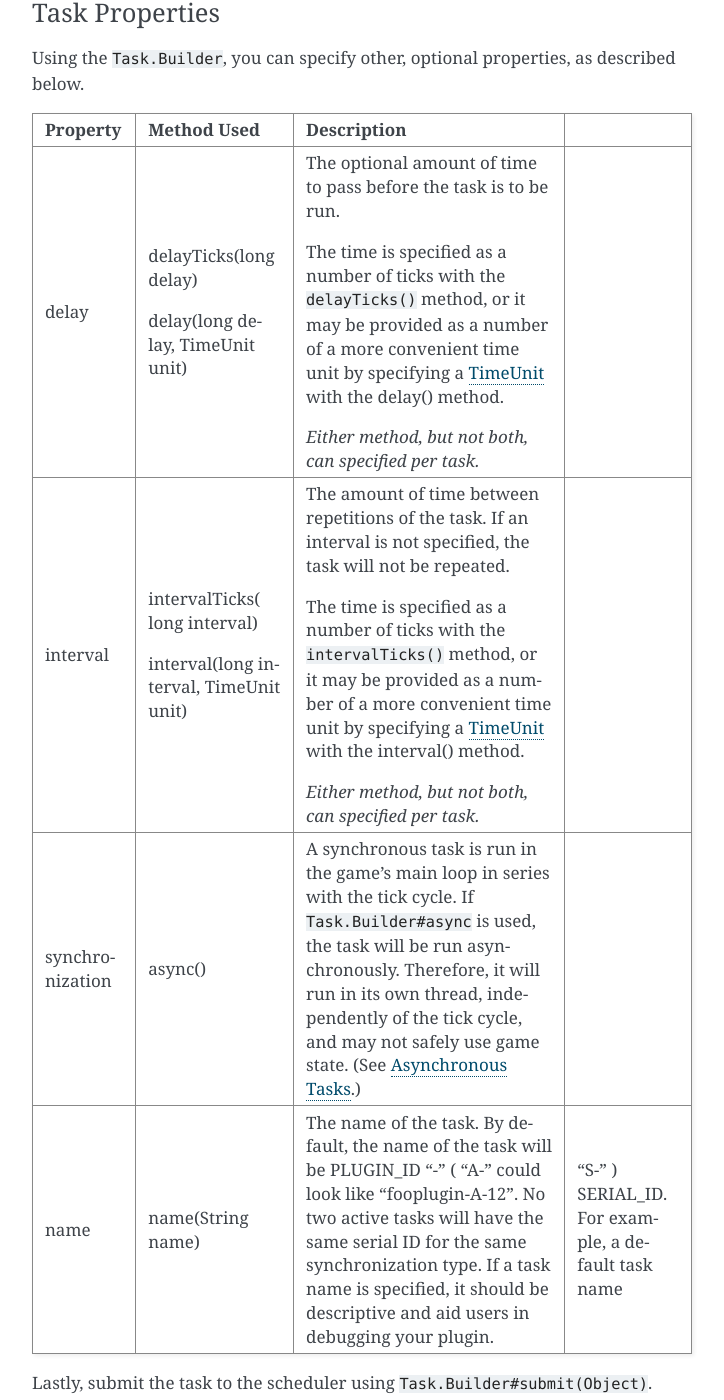
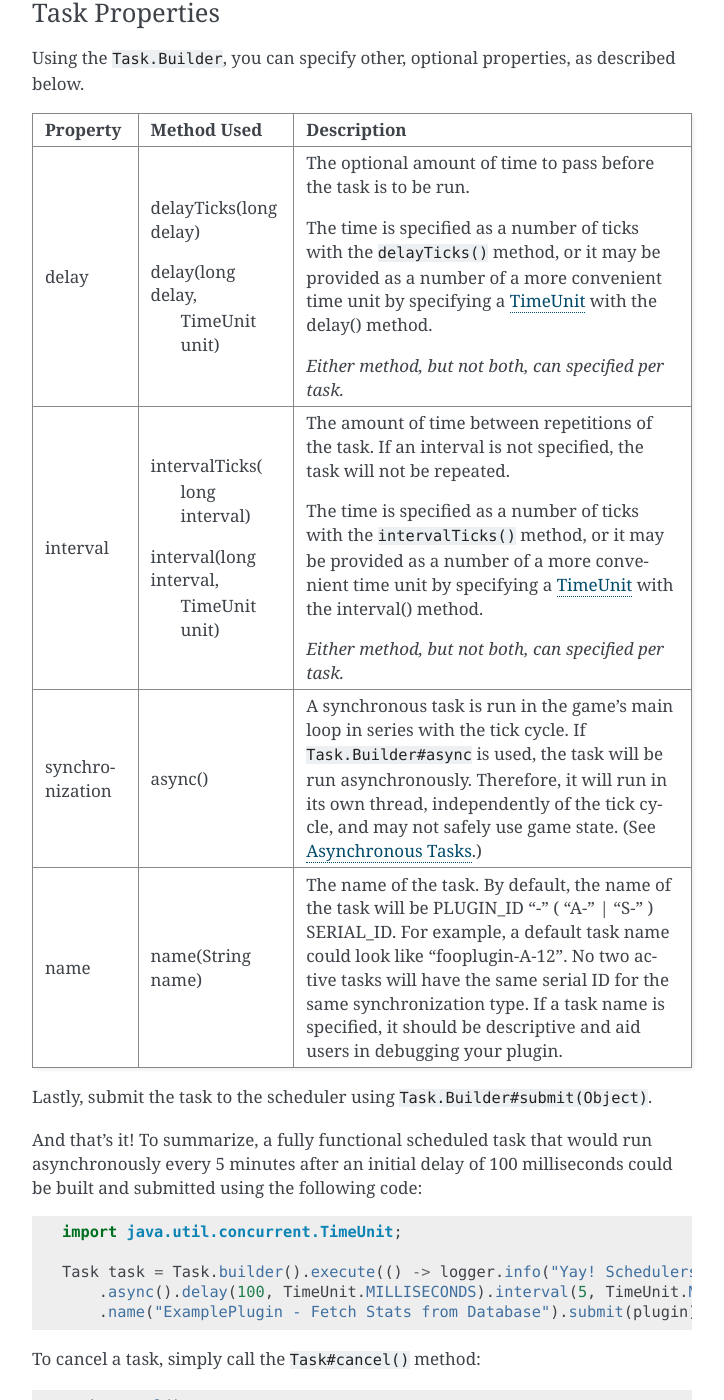
Before and after one commit to SpongePowered/SpongeDocs, a Sphinx documentation site: the page built from source/plugin/scheduler.rst, in a window 1280 px wide and 1400 px high, scrolled down 1098 px. Shown: the whole window, without its empty margins (388-1112 px from the left). Built offline with Sphinx 7.4.7, drawn with Linux system fonts in a browser that asks for light colours; pages that are not in the unit, such as notebooks, are missing from menus; cross-references to code outside the pages are shown as plain code.

Commit message:
Fix some small mistakes

```diff
--- a/source/plugin/scheduler.rst
+++ b/source/plugin/scheduler.rst
@@ -65,38 +65,38 @@ Using the ``Task.Builder``, you can specify other, optional properties, as descr
 
 .. _TimeUnit: https://docs.oracle.com/javase/8/docs/api/java/util/concurrent/TimeUnit.html
 
-+-----------------+-------------------------+---------------------------------------------------------------------------+----------------------------------------------------+
-| Property        | Method Used             | Description                                                               |                                                    |
-+=================+=========================+===========================================================================+====================================================+
-| delay           | delayTicks(long delay)  | The optional amount of time to pass before the task is to be run.         |                                                    |
-|                 |                         |                                                                           |                                                    |
-|                 | delay(long delay,       | The time is specified as a number of ticks with the ``delayTicks()``      |                                                    |
-|                 | TimeUnit unit)          | method, or it may be provided as a number of a more convenient time       |                                                    |
-|                 |                         | unit by specifying a TimeUnit_ with the delay() method.                   |                                                    |
-|                 |                         |                                                                           |                                                    |
-|                 |                         | *Either method, but not both, can specified per task.*                    |                                                    |
-+-----------------+-------------------------+---------------------------------------------------------------------------+----------------------------------------------------+
-| interval        | intervalTicks(          | The amount of time between repetitions of the task.  If an interval is    |                                                    |
-|                 | long interval)          | not specified, the task will not be repeated.                             |                                                    |
-|                 |                         |                                                                           |                                                    |
-|                 |                         | The time is specified as a number of ticks with the ``intervalTicks()``   |                                                    |
-|                 |                         | method, or it may be provided as a number of a more convenient time       |                                                    |
-|                 | interval(long interval, | unit by specifying a TimeUnit_ with the interval() method.                |                                                    |
-|                 | TimeUnit unit)          |                                                                           |                                                    |
-|                 |                         | *Either method, but not both, can specified per task.*                    |                                                    |
-+-----------------+-------------------------+---------------------------------------------------------------------------+----------------------------------------------------+
-| synchronization | async()                 | A synchronous task is run in the game's main loop in series with the      |                                                    |
-|                 |                         | tick cycle. If ``Task.Builder#async`` is used, the task will be run       |                                                    |
-|                 |                         | asynchronously. Therefore, it will run in its own thread, independently   |                                                    |
-|                 |                         | of the tick cycle, and may not safely use game state.                     |                                                    |
-|                 |                         | (See `Asynchronous Tasks`_.)                                              |                                                    |
-+-----------------+-------------------------+---------------------------------------------------------------------------+----------------------------------------------------+
-| name            | name(String name)       | The name of the task. By default, the name of the task will be            |                                                    |
-|                 |                         | PLUGIN_ID "-" ( "A-"                                                      | "S-" ) SERIAL_ID. For example, a default task name |
-|                 |                         | could look like "fooplugin-A-12". No two active tasks will have the same  |                                                    |
-|                 |                         | serial ID for the same synchronization type. If a task name is specified, |                                                    |
-|                 |                         | it should be descriptive and aid users in debugging your plugin.          |                                                    |
-+-----------------+-------------------------+---------------------------------------------------------------------------+----------------------------------------------------+
++-----------------+-------------------------+--------------------------------------------------------------------------+
+| Property        | Method Used             | Description                                                              |
++=================+=========================+==========================================================================+
+| delay           |  delayTicks(long delay) | The optional amount of time to pass before the task is to be run.        |
+|                 |                         |                                                                          |
+|                 |  delay(long delay,      | The time is specified as a number of ticks with the ``delayTicks()``     |
+|                 |        TimeUnit unit)   | method, or it may be provided as a number of a more convenient time      |
+|                 |                         | unit by specifying a TimeUnit_ with the delay() method.                  |
+|                 |                         |                                                                          |
+|                 |                         | *Either method, but not both, can specified per task.*                   |
++-----------------+-------------------------+--------------------------------------------------------------------------+
+| interval        |  intervalTicks(         | The amount of time between repetitions of the task.  If an interval is   |
+|                 |          long interval) | not specified, the task will not be repeated.                            |
+|                 |                         |                                                                          |
+|                 |                         | The time is specified as a number of ticks with the ``intervalTicks()``  |
+|                 |                         | method, or it may be provided as a number of a more convenient time      |
+|                 |  interval(long interval,| unit by specifying a TimeUnit_ with the interval() method.               |
+|                 |          TimeUnit unit) |                                                                          |
+|                 |                         | *Either method, but not both, can specified per task.*                   |
++-----------------+-------------------------+--------------------------------------------------------------------------+
+| synchronization | async()                 | A synchronous task is run in the game's main loop in series with the     |
+|                 |                         | tick cycle. If ``Task.Builder#async`` is used, the task will be run      |
+|                 |                         | asynchronously. Therefore, it will run in its own thread, independently  |
+|                 |                         | of the tick cycle, and may not safely use game state.                    |
+|                 |                         | (See `Asynchronous Tasks`_.)                                             |
++-----------------+-------------------------+--------------------------------------------------------------------------+
+| name            | name(String name)       | The name of the task. By default, the name of the task will be           |
+|                 |                         | PLUGIN_ID "-" ( "A-" | "S-" ) SERIAL_ID. For example, a default task name|
+|                 |                         | could look like "fooplugin-A-12". No two active tasks will have the same |
+|                 |                         | serial ID for the same synchronization type. If a task name is specified,|
+|                 |                         | it should be descriptive and aid users in debugging your plugin.         |
++-----------------+-------------------------+--------------------------------------------------------------------------+
 
 Lastly, submit the task to the scheduler using :javadoc:`Task.Builder#submit(Object)`.
 
--- a/source/plugin/wgen/customwgen.rst
+++ b/source/plugin/wgen/customwgen.rst
@@ -179,7 +179,7 @@ Below is an example of a biome generator which creates one large island centered
             final Vector3i max = buffer.getBiomeMax();
 
             for (int x = min.getX(); x <= max.getX(); x++) {
-                for (int z = min.getY(); z <= max.getY(); z++) {
+                for (int z = min.getZ(); z <= max.getZ(); z++) {
                     if (x * x + z * z < HILLS_RADIUS) {
                         buffer.setBiome(x, 64, z, BiomeTypes.EXTREME_HILLS);
                     } else if (x * x + z * z < FOREST_RADIUS) {
```
